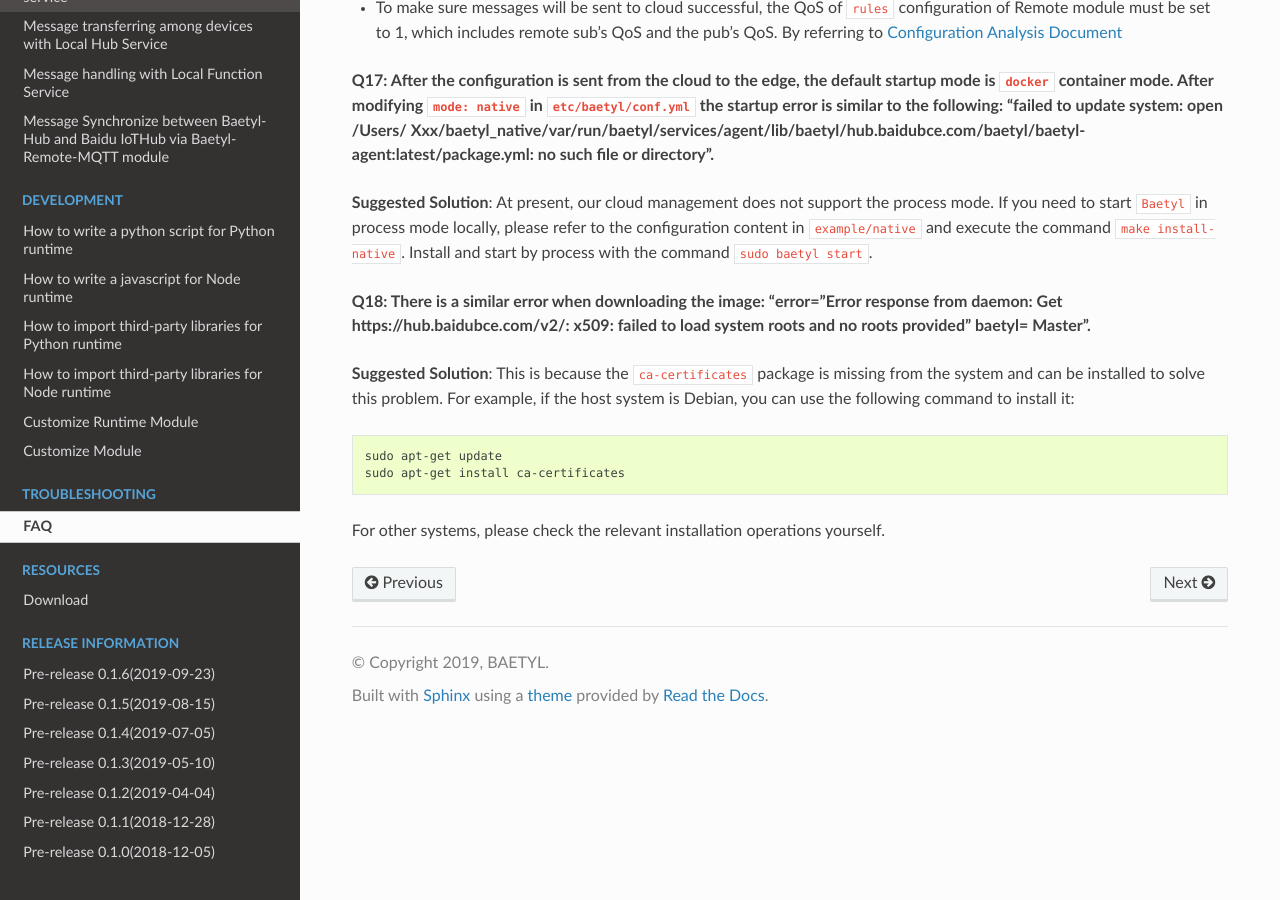
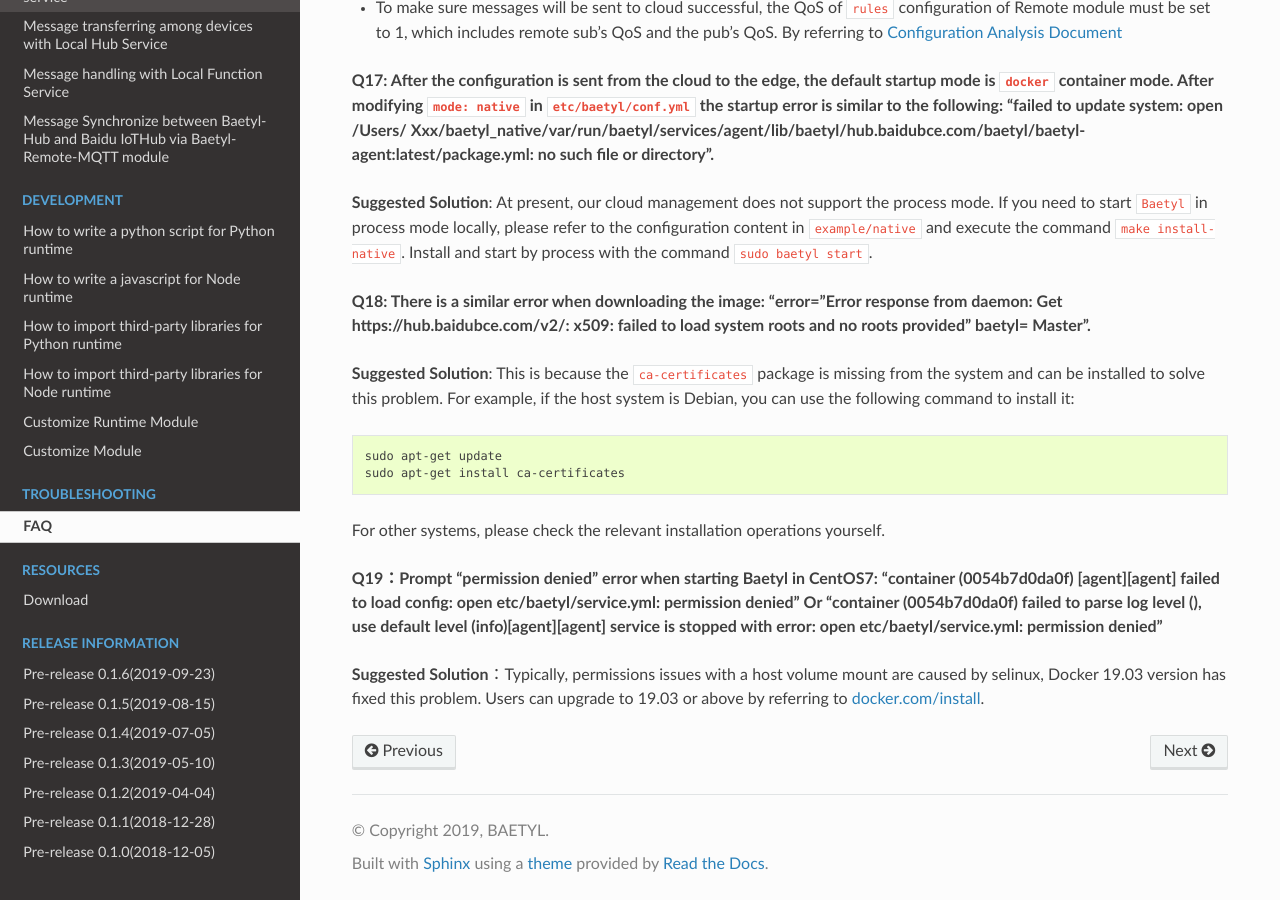
Before and after one commit to baetyl/baetyl-docs-en, a Sphinx documentation site: the page built from docs/FAQ.md, in a window 1280 px wide and 900 px high, scrolled down 3746 px. Built offline with Sphinx 7.4.7 and the Read the Docs theme 2.0.0, drawn with Linux system fonts in a browser that asks for light colours.

Commit message:
bce-iot-10490: add faq of selinux error

````diff
--- a/docs/FAQ.md
+++ b/docs/FAQ.md
@@ -145,3 +145,7 @@
 ```
 
 For other systems, please check the relevant installation operations yourself.
+
+**Q19：Prompt "permission denied" error when starting Baetyl in CentOS7: "container (0054b7d0da0f) [agent][agent] failed to load config: open etc/baetyl/service.yml: permission denied" Or "container (0054b7d0da0f) failed to parse log level (), use default level (info)[agent][agent] service is stopped with error: open etc/baetyl/service.yml: permission denied"**
+
+**Suggested Solution**：Typically, permissions issues with a host volume mount are caused by selinux, Docker 19.03 version has fixed this problem. Users can upgrade to 19.03 or above by referring to [docker.com/install](https://docs.docker.com/install/linux/docker-ce/centos/).
````
